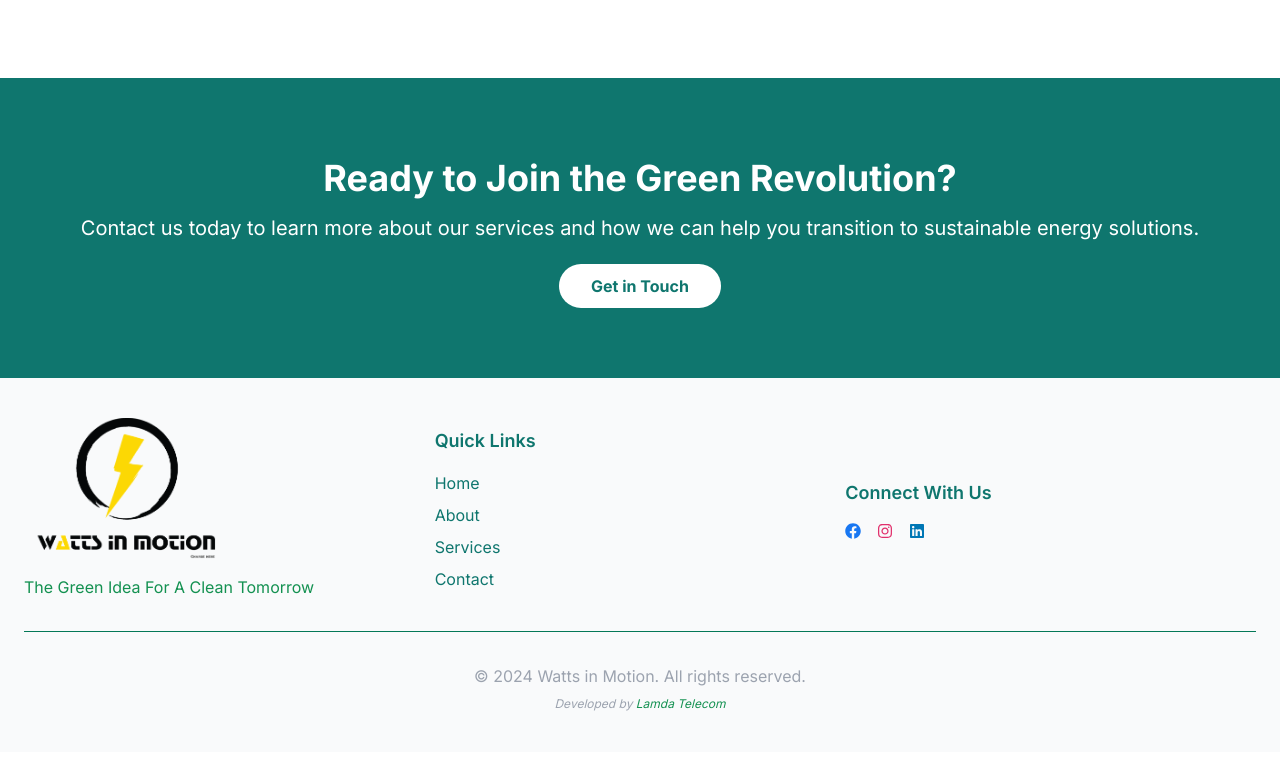
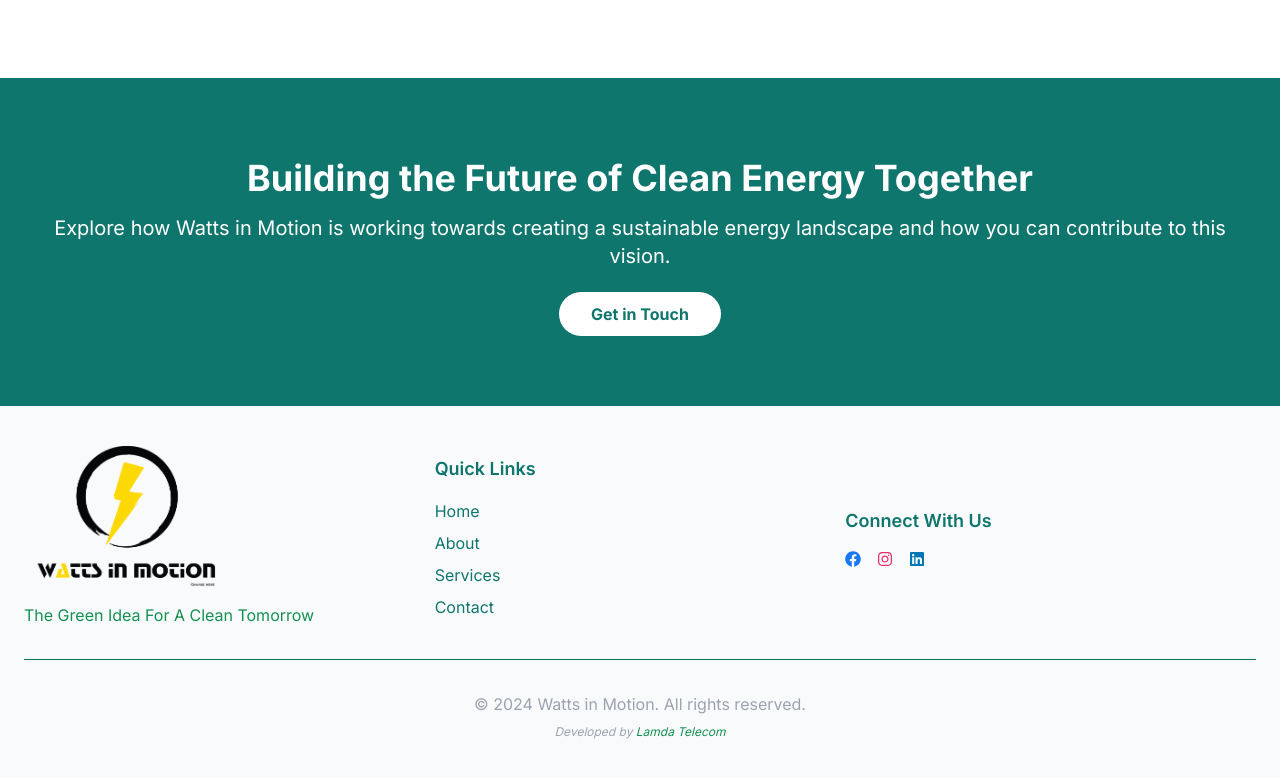
Before and after one commit to Ashik-Ahmed/watts_in_motion_website, a Next.js app: page / in a window 1280 px wide. Shown: the part 1742-2520 px from the top of the page. Before the commit the page ends 2494 px from the top, so only its background shows below. Built offline with nearby package versions, Linux system fonts and the light colour scheme.

Commit message:
cta section texts updated

```diff
--- a/src/app/page.js
+++ b/src/app/page.js
@@ -15,8 +15,8 @@ export default function Home() {
 const CtaSection = () => (
   <section className="py-20 bg-primary text-white">
     <div className="container mx-auto px-6 text-center">
-      <h2 className="text-4xl font-bold mb-4">Ready to Join the Green Revolution?</h2>
-      <p className="text-xl mb-8">Contact us today to learn more about our services and how we can help you transition to sustainable energy solutions.</p>
+      <h2 className="text-4xl font-bold mb-4">Building the Future of Clean Energy Together</h2>
+      <p className="text-xl mb-8">Explore how Watts in Motion is working towards creating a sustainable energy landscape and how you can contribute to this vision.</p>
       <Link
         href="/contact"
         className="bg-white text-primary font-bold py-3 px-8 rounded-full hover:bg-gray-100 transition-colors duration-300"
```
